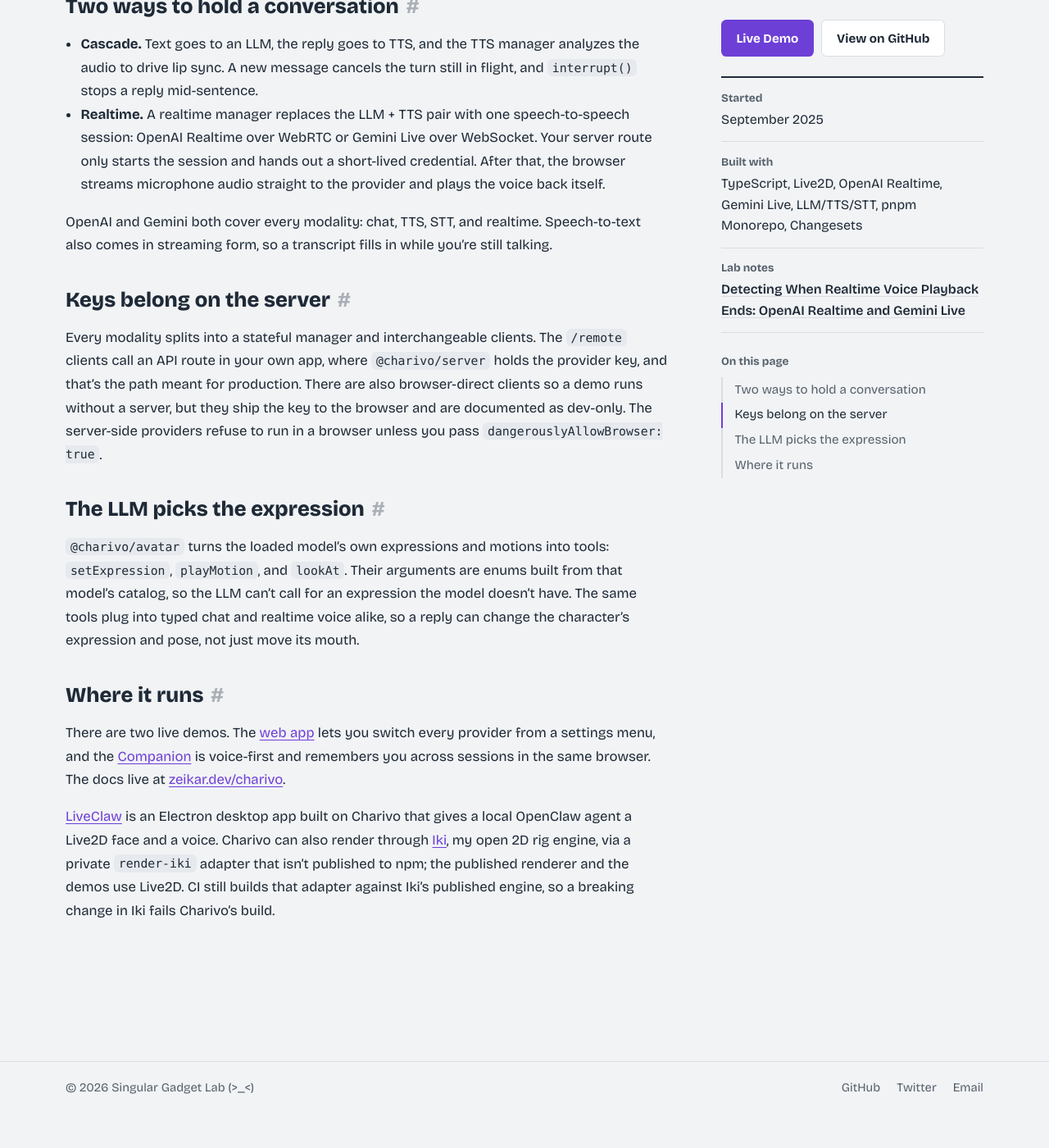
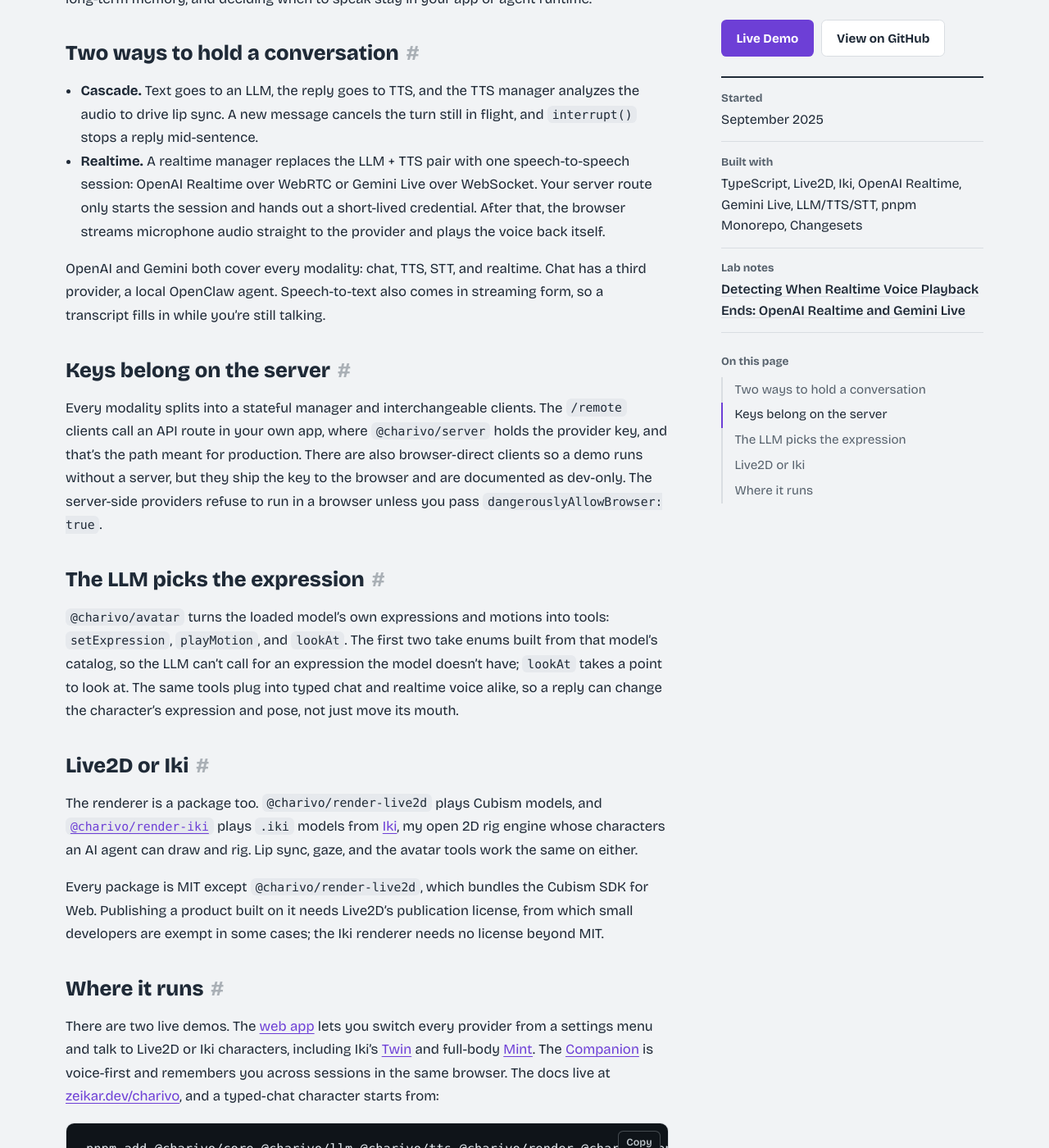
Before and after one commit to zeikar/zeikar.github.io, a Jekyll site: the page built from _projects/charivo.md, in a window 1280 px wide and 1400 px high, scrolled down 1098 px. Shown: the whole window at 82% size. Built offline with Jekyll 4.4.1, drawn with Linux system fonts in a browser that asks for light colours; some web fonts are replaced; before the commit the page ends 2469 px from its top, so only the background shows below that; some of the changed text lies outside the part shown.

Commit message:
fix(projects): Iki, Cimulity and Charivo pages open with what each is and answer license, setup and limits; render-iki is on npm and Charivo's demo runs Iki characters; Iki image re-captured from the current playground

````diff
--- a/_projects/charivo.md
+++ b/_projects/charivo.md
@@ -1,9 +1,9 @@
 ---
 layout: project
 title: "Charivo"
-description: "TypeScript framework for Live2D AI characters that talk, react, and look at you, with swappable OpenAI and Gemini backends for chat and voice."
+description: "TypeScript framework for AI characters that talk, react, and look at you, rendered with Live2D or Iki, with swappable OpenAI and Gemini backends for chat and voice."
 tagline: "TypeScript Framework for Live2D AI Characters"
-tech_stack: ["TypeScript", "Live2D", "OpenAI Realtime", "Gemini Live", "LLM/TTS/STT", "pnpm Monorepo", "Changesets"]
+tech_stack: ["TypeScript", "Live2D", "Iki", "OpenAI Realtime", "Gemini Live", "LLM/TTS/STT", "pnpm Monorepo", "Changesets"]
 github_url: "https://github.com/zeikar/charivo"
 demo_url: "https://charivo.vercel.app/"
 image: "/assets/images/projects/charivo.png"
@@ -11,14 +11,14 @@ gadget_no: 12
 date: 2025-09-16
 ---
 
-Charivo is the framework I build talking characters on: a Live2D model on a canvas, a language model behind it, and a voice going in and out. Each of those is its own `@charivo/*` package behind an interface, so moving a character from OpenAI to Gemini, or from typed chat to live voice, means swapping a client, not rewriting the app.
+**Charivo** is an open-source TypeScript framework for AI characters that talk, react, and look at you: a Live2D or [Iki](/projects/iki/) model on a canvas, a language model behind it, and a voice going in and out. Each of those is its own `@charivo/*` package on npm behind an interface, so moving a character from OpenAI to Gemini, or from typed chat to live voice, means swapping a client, not rewriting the app. It's the character's embodiment, not an agent framework: planning, long-term memory, and deciding when to speak stay in your app or agent runtime.
 
 ## Two ways to hold a conversation
 
 - **Cascade.** Text goes to an LLM, the reply goes to TTS, and the TTS manager analyzes the audio to drive lip sync. A new message cancels the turn still in flight, and `interrupt()` stops a reply mid-sentence.
 - **Realtime.** A realtime manager replaces the LLM + TTS pair with one speech-to-speech session: OpenAI Realtime over WebRTC or Gemini Live over WebSocket. Your server route only starts the session and hands out a short-lived credential. After that, the browser streams microphone audio straight to the provider and plays the voice back itself.
 
-OpenAI and Gemini both cover every modality: chat, TTS, STT, and realtime. Speech-to-text also comes in streaming form, so a transcript fills in while you're still talking.
+OpenAI and Gemini both cover every modality: chat, TTS, STT, and realtime. Chat has a third provider, a local OpenClaw agent. Speech-to-text also comes in streaming form, so a transcript fills in while you're still talking.
 
 ## Keys belong on the server
 
@@ -26,10 +26,22 @@ Every modality splits into a stateful manager and interchangeable clients. The `
 
 ## The LLM picks the expression
 
-`@charivo/avatar` turns the loaded model's own expressions and motions into tools: `setExpression`, `playMotion`, and `lookAt`. Their arguments are enums built from that model's catalog, so the LLM can't call for an expression the model doesn't have. The same tools plug into typed chat and realtime voice alike, so a reply can change the character's expression and pose, not just move its mouth.
+`@charivo/avatar` turns the loaded model's own expressions and motions into tools: `setExpression`, `playMotion`, and `lookAt`. The first two take enums built from that model's catalog, so the LLM can't call for an expression the model doesn't have; `lookAt` takes a point to look at. The same tools plug into typed chat and realtime voice alike, so a reply can change the character's expression and pose, not just move its mouth.
+
+## Live2D or Iki
+
+The renderer is a package too. `@charivo/render-live2d` plays Cubism models, and [`@charivo/render-iki`](https://www.npmjs.com/package/@charivo/render-iki) plays `.iki` models from [Iki](/projects/iki/), my open 2D rig engine whose characters an AI agent can draw and rig. Lip sync, gaze, and the avatar tools work the same on either.
+
+Every package is MIT except `@charivo/render-live2d`, which bundles the Cubism SDK for Web. Publishing a product built on it needs Live2D's publication license, from which small developers are exempt in some cases; the Iki renderer needs no license beyond MIT.
 
 ## Where it runs
 
-There are two live demos. The [web app](https://charivo.vercel.app/) lets you switch every provider from a settings menu, and the [Companion](https://charivo-companion.vercel.app/) is voice-first and remembers you across sessions in the same browser. The docs live at [zeikar.dev/charivo](https://zeikar.dev/charivo/).
+There are two live demos. The [web app](https://charivo.vercel.app/) lets you switch every provider from a settings menu and talk to Live2D or Iki characters, including Iki's [Twin](https://charivo.vercel.app/?character=twin) and full-body [Mint](https://charivo.vercel.app/?character=mint). The [Companion](https://charivo-companion.vercel.app/) is voice-first and remembers you across sessions in the same browser. The docs live at [zeikar.dev/charivo](https://zeikar.dev/charivo/), and a typed-chat character starts from:
 
-[LiveClaw](/projects/liveclaw/) is an Electron desktop app built on Charivo that gives a local OpenClaw agent a Live2D face and a voice. Charivo can also render through [Iki](/projects/iki/), my open 2D rig engine, via a private `render-iki` adapter that isn't published to npm; the published renderer and the demos use Live2D. CI still builds that adapter against Iki's published engine, so a breaking change in Iki fails Charivo's build.
+```
+pnpm add @charivo/core @charivo/llm @charivo/tts @charivo/render @charivo/render-live2d
+```
+
+For an Iki model, swap `@charivo/render-live2d` for `@charivo/render-iki`.
+
+[LiveClaw](/projects/liveclaw/) is an Electron desktop app built on Charivo that gives a local OpenClaw agent a Live2D face and a voice.
````
Also changed, not shown: _projects/cimulity.md (+10 -2 lines), _projects/iki.md (+7 -3 lines), resume-ko.html (+4 -3 lines), resume.html (+4 -3 lines), assets/images/projects/iki.card.webp, assets/images/projects/iki.png, assets/images/projects/iki.webp.
